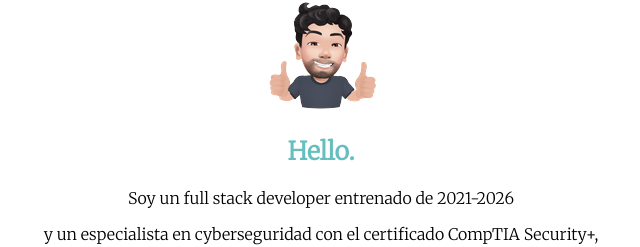
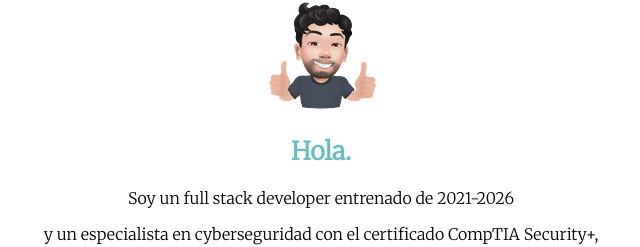
Before and after one commit to Ulrik7000/sitiopresentacion, a plain HTML site: page index.html in a window 1280 px wide. Shown: the part 1010-1257 px from the top of the page, 319-959 px from the left. Drawn offline with Linux system fonts and the light colour scheme; files that its build step writes are made by us from their sources; files whose address does not match are found by name.

Commit message:
Update index.html

```diff
--- a/index.html
+++ b/index.html
@@ -20,7 +20,7 @@
   </div>
 
       <img src="images/Emoji1.png" alt="">
-      <h2>Hello.</h2>
+      <h2>Hola.</h2>
       <p>Soy un full stack developer entrenado de 2021-2026 </p>
          <p>y un especialista en cyberseguridad con el certificado CompTIA Security+,</p> <p>CISM and the CEH from 2022-2027</p>
 <hr>
```
